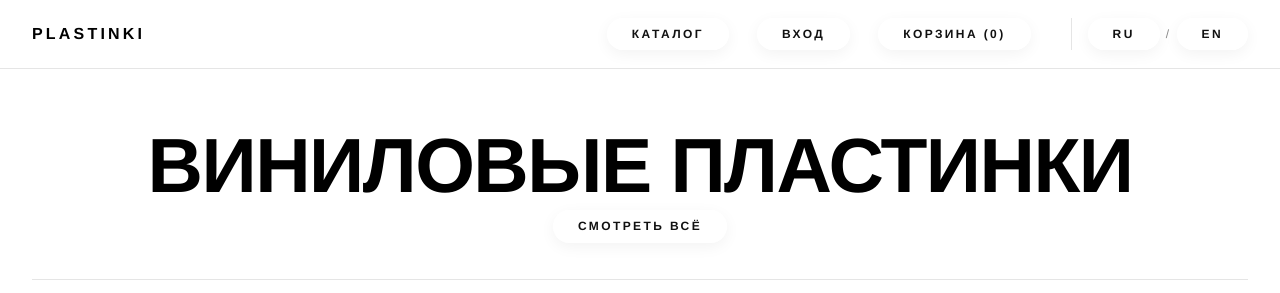
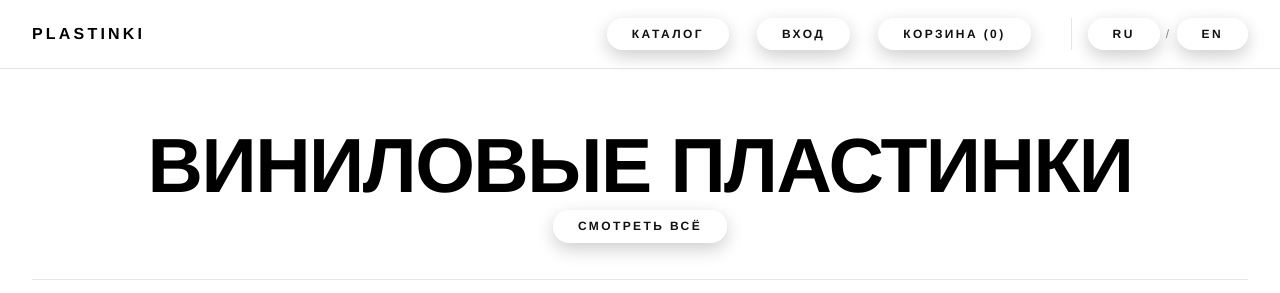
Before and after one commit to kenloluzi/plastinki-front, a React (Vite) app: page / in a window 1280 px wide. Shown: the top 293 px of the page. Built offline with nearby package versions, Linux system fonts and the light colour scheme; no server answers.

Commit message:
Darken button shadows for better visibility

```diff
--- a/src/styles/global.css
+++ b/src/styles/global.css
@@ -1106,3 +1106,39 @@ a:hover, button:hover, .link-button:hover {
   transform: translateY(-2px) !important;
   color: #000 !important;
 }
+/* Универсальные кнопки – тень тёмная */
+button,
+.btn,
+.filters__reset,
+.admin__tabs button,
+.hero__cta,
+.link-button,
+.cart-item__controls button,
+.order-card__head button,
+.admin__table td button,
+.nav a,
+.nav button,
+.cart-link,
+.modal-buttons button {
+  box-shadow: 0 6px 18px rgba(0, 0, 0, 0.2) !important;
+}
+
+/* При наведении тень может усиливаться */
+button:hover,
+.btn:hover,
+.hero__cta:hover,
+.link-button:hover,
+.nav a:hover {
+  box-shadow: 0 10px 24px rgba(0, 0, 0, 0.3) !important;
+}
+
+/* Красные кнопки удаления – тёмная тень + лёгкий красный оттенок */
+.delete-order,
+.btn-danger {
+  box-shadow: 0 4px 12px rgba(0, 0, 0, 0.35) !important;
+}
+
+.delete-order:hover,
+.btn-danger:hover {
+  box-shadow: 0 8px 20px rgba(0, 0, 0, 0.45) !important;
+}
```
